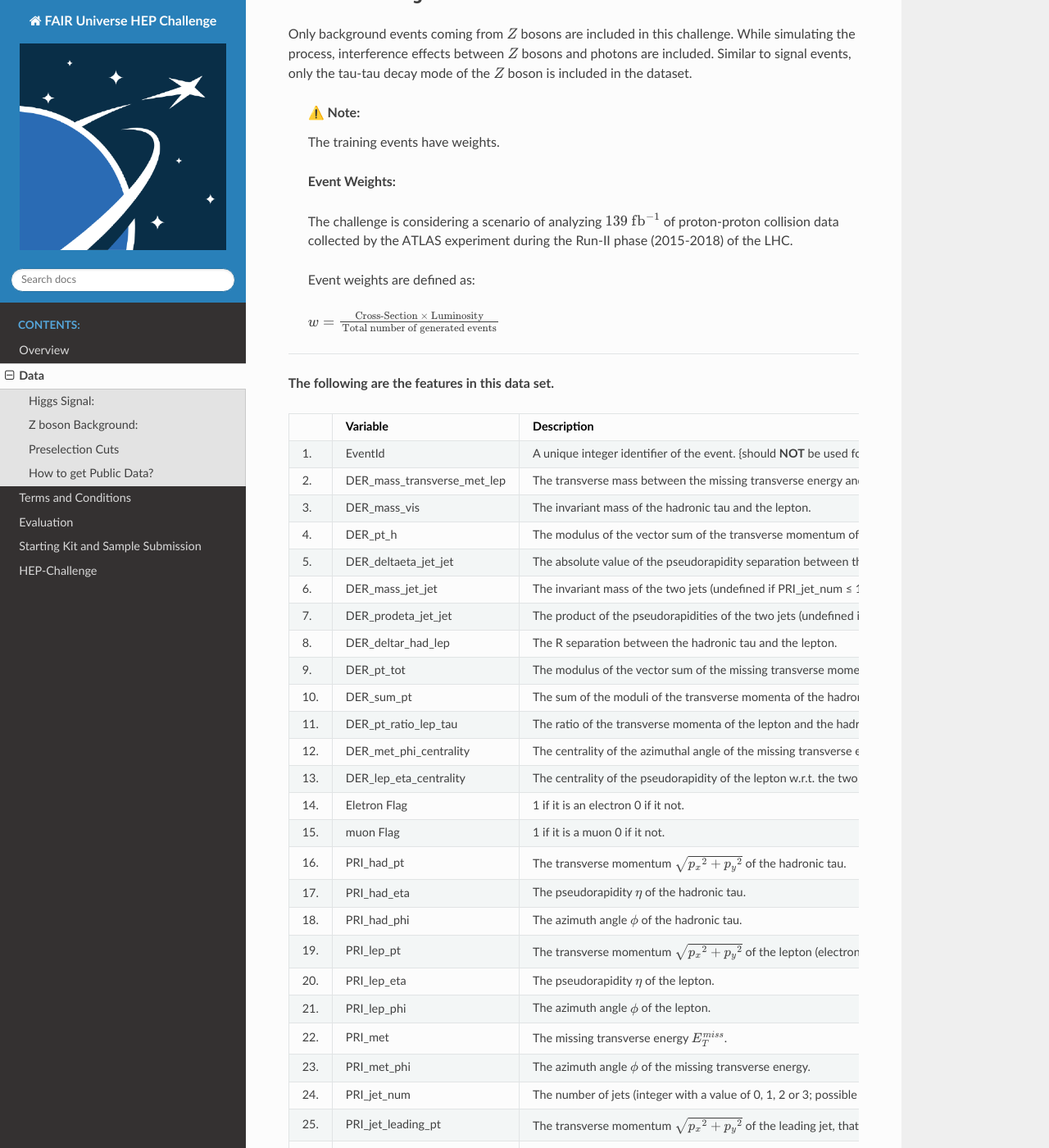
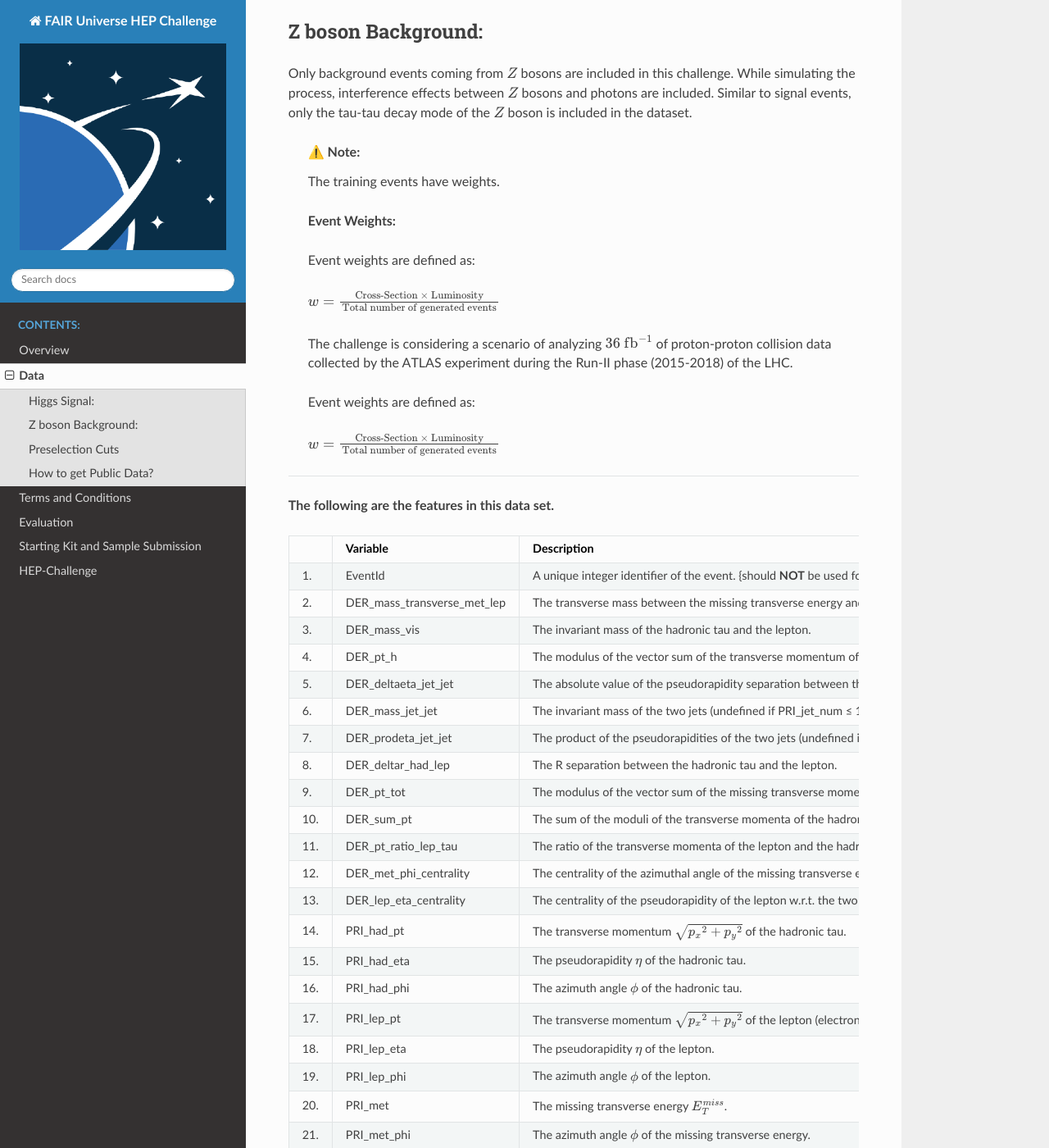
Before and after one commit to FAIR-Universe/HEP-Challenge, a Sphinx documentation site: the page built from docs/pages/data.md, in a window 1280 px wide and 1400 px high, scrolled down 555 px. Shown: the whole window at 82% size. Built offline with Sphinx 7.4.7 and the Read the Docs theme 2.0.0, drawn with Linux system fonts in a browser that asks for light colours; some of the changed text lies outside the part shown.

Commit message:
synced with data page

```diff
--- a/docs/pages/data.md
+++ b/docs/pages/data.md
@@ -4,6 +4,9 @@
 The dataset is created using the particle physics simulation tools Pythia 8.2 and Delphes 3.5.0. The proton-proton collision events are generated with a center of mass energy of 13 TeV using Pythia8. Subsequently, these events undergo the Delphes tool to produce simulated detector measurements. We used an ATLAS-like detector description to make the dataset closer to experimental data. The events are divided into two groups:
 1. Higgs boson signal ($H \rightarrow \tau \tau$)
 2. $Z$ boson background ($Z \rightarrow \tau \tau$)
+3. Diboson background ($ VV \rightarrow \tau \tau$)
+4. ttbar background ($t \bar{t}$)
+
 
 ### Higgs Signal:
 The Higgs bosons are produced with all possible production modes and decay into two tau leptons. The tau leptons are further allowed to decay into all possible final states.
@@ -18,12 +21,16 @@
 >
 > **Event Weights:**
 >
-> The challenge is considering a scenario of analyzing $139 ~\textrm{fb} ^{-1}$ of proton-proton collision data collected by the ATLAS experiment during the Run-II phase (2015-2018) of the LHC.
+> Event weights are defined as:
+>
+> $ w = \frac{\textrm{Cross-Section} ~ \times ~ \textrm{Luminosity}}{\textrm{Total number of generated events}} $
+>
+> The challenge is considering a scenario of analyzing $36 ~\textrm{fb} ^{-1}$ of proton-proton collision data collected by the ATLAS experiment during the Run-II phase (2015-2018) of the LHC.
 >
 > Event weights are defined as:
 >
 > $ w = \frac{\textrm{Cross-Section} ~ \times ~ \textrm{Luminosity}}{\textrm{Total number of generated events}} $
-
+>
 
 
 
@@ -46,26 +53,24 @@
 | 11. | DER_pt_ratio_lep_tau         | The ratio of the transverse momenta of the lepton and the hadronic tau.                           |
 | 12. | DER_met_phi_centrality       | The centrality of the azimuthal angle of the missing transverse energy vector w.r.t. the hadronic tau and the lepton. |
 | 13. | DER_lep_eta_centrality       | The centrality of the pseudorapidity of the lepton w.r.t. the two jets (undefined if PRI_jet_num ≤ 1). |
-| 14. | Eletron Flag                 | 1 if it is an electron 0 if it not.                                                               |
-| 15. | muon Flag                    | 1 if it is a muon 0 if it not.                                                                   |
-| 16. | PRI_had_pt                   | The transverse momentum $\sqrt{{p_x}^2 + {p_y}^2}$ of the hadronic tau.                          |
-| 17. | PRI_had_eta                  | The pseudorapidity $\eta$ of the hadronic tau.                                                    |
-| 18. | PRI_had_phi                  | The azimuth angle $\phi$ of the hadronic tau.                                                     |
-| 19. | PRI_lep_pt                   | The transverse momentum $\sqrt{{p_x}^2 + {p_y}^2}$ of the lepton (electron or muon).             |
-| 20. | PRI_lep_eta                  | The pseudorapidity $\eta$ of the lepton.                                                           |
-| 21. | PRI_lep_phi                  | The azimuth angle $\phi$ of the lepton.                                                            |
-| 22. | PRI_met                      | The missing transverse energy ${E}^{miss}_{T}$.                                    |
-| 23. | PRI_met_phi                  | The azimuth angle $\phi$ of the missing transverse energy.                                        |
-| 24. | PRI_jet_num                  | The number of jets (integer with a value of 0, 1, 2 or 3; possible larger values have been capped at 3). |
-| 25. | PRI_jet_leading_pt           | The transverse momentum $\sqrt{{p_x}^2 + {p_y}^2}$ of the leading jet, that is the jet with the largest transverse momentum (undefined if PRI_jet_num = 0). |
-| 26. | PRI_jet_leading_eta          | The pseudorapidity $\eta$ of the leading jet (undefined if PRI_jet_num = 0).                     |
-| 27. | PRI_jet_leading_phi          | The azimuth angle $\phi$ of the leading jet (undefined if PRI_jet_num = 0).                      |
-| 28. | PRI_jet_subleading_pt        | The transverse momentum $\sqrt{{p_x}^2 + {p_y}^2}$ of the leading jet, that is, the jet with the second largest transverse momentum (undefined if PRI_jet_num ≤ 1). |
-| 29. | PRI_jet_subleading_eta       | The pseudorapidity $\eta$ of the subleading jet (undefined if PRI_jet_num ≤ 1).                  |
-| 30. | PRI_jet_subleading_phi       | The azimuth angle $\phi$ of the subleading jet (undefined if PRI_jet_num ≤ 1).                   |
-| 31. | PRI_jet_all_pt               | The scalar sum of the transverse momentum of all the jets of the events.                          |
-| 32. | Weight                       | The event weight $w_i$.                                                                                  |
-| 33. | Label                        | The event label $y_i \in \{1,0\}$ (1 for signal, 0 for background). {should **NOT** be used as a  training feature}                    |
+| 14. | PRI_had_pt                   | The transverse momentum $\sqrt{{p_x}^2 + {p_y}^2}$ of the hadronic tau.                          |
+| 15. | PRI_had_eta                  | The pseudorapidity $\eta$ of the hadronic tau.                                                    |
+| 16. | PRI_had_phi                  | The azimuth angle $\phi$ of the hadronic tau.                                                     |
+| 17. | PRI_lep_pt                   | The transverse momentum $\sqrt{{p_x}^2 + {p_y}^2}$ of the lepton (electron or muon).             |
+| 18. | PRI_lep_eta                  | The pseudorapidity $\eta$ of the lepton.                                                           |
+| 19. | PRI_lep_phi                  | The azimuth angle $\phi$ of the lepton.                                                            |
+| 20. | PRI_met                      | The missing transverse energy ${E}^{miss}_{T}$.                                    |
+| 21. | PRI_met_phi                  | The azimuth angle $\phi$ of the missing transverse energy.                                        |
+| 22. | PRI_jet_num                  | The number of jets (integer with a value of 0, 1, 2 or 3; possible larger values have been capped at 3). |
+| 23. | PRI_jet_leading_pt           | The transverse momentum $\sqrt{{p_x}^2 + {p_y}^2}$ of the leading jet, that is the jet with the largest transverse momentum (undefined if PRI_jet_num = 0). |
+| 24. | PRI_jet_leading_eta          | The pseudorapidity $\eta$ of the leading jet (undefined if PRI_jet_num = 0).                     |
+| 25. | PRI_jet_leading_phi          | The azimuth angle $\phi$ of the leading jet (undefined if PRI_jet_num = 0).                      |
+| 26. | PRI_jet_subleading_pt        | The transverse momentum $\sqrt{{p_x}^2 + {p_y}^2}$ of the leading jet, that is, the jet with the second largest transverse momentum (undefined if PRI_jet_num ≤ 1). |
+| 27. | PRI_jet_subleading_eta       | The pseudorapidity $\eta$ of the subleading jet (undefined if PRI_jet_num ≤ 1).                  |
+| 28. | PRI_jet_subleading_phi       | The azimuth angle $\phi$ of the subleading jet (undefined if PRI_jet_num ≤ 1).                   |
+| 29. | PRI_jet_all_pt               | The scalar sum of the transverse momentum of all the jets of the events.                          |
+| 30. | Weight                       | The event weight $w_i$.                                                                                  |
+| 31. | Label                        | The event label $y_i \in \{1,0\}$ (1 for signal, 0 for background). {should **NOT** be used as a  training feature}                    |
 
 ### Preselection Cuts
 
```
Also changed, not shown: other parts of docs/pages/data.md (+2 -0 lines).
